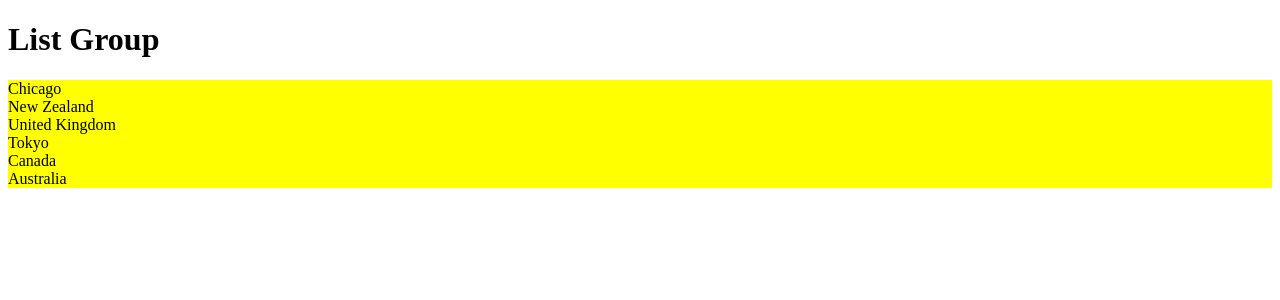
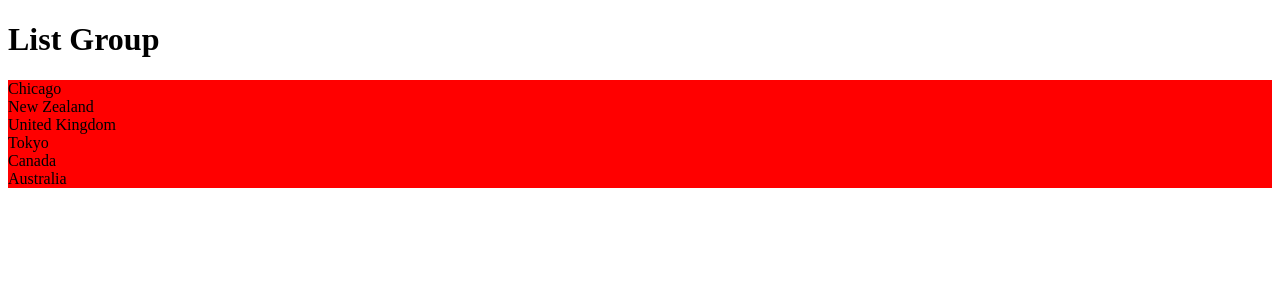
Before and after one commit to rosephdev/react-app-v1, a React (Vite) app: page / in a window 1280 px wide. Shown: the top 300 px of the page. Built offline with nearby package versions, Linux system fonts and the light colour scheme.

Commit message:
css modules updates v2

```diff
--- a/src/components/ListGroup/ListGroup.module.css
+++ b/src/components/ListGroup/ListGroup.module.css
@@ -6,5 +6,5 @@
 }
 
 .container {
-  background: yellow;
+  background: red;
 }
--- a/src/components/ListGroup/ListGroup.tsx
+++ b/src/components/ListGroup/ListGroup.tsx
@@ -1,4 +1,5 @@
 import { useState } from "react";
+// import styles from "../../App.css";
 import styles from "./ListGroup.module.css";
 // ===== props
 interface ListProps {
@@ -16,6 +17,7 @@ const ListGroup = ({ heading, items, onSelectItem }: ListProps) => {
     <>
       <h1>{heading}</h1>
       {items.length === 0 && <p>No items found</p>}
+      {/* <ul className={styles["list-group"]}> */}
       <ul className={[styles.listGroup, styles.container].join(" ")}>
         {items.map((item, index) => (
           <li
```
